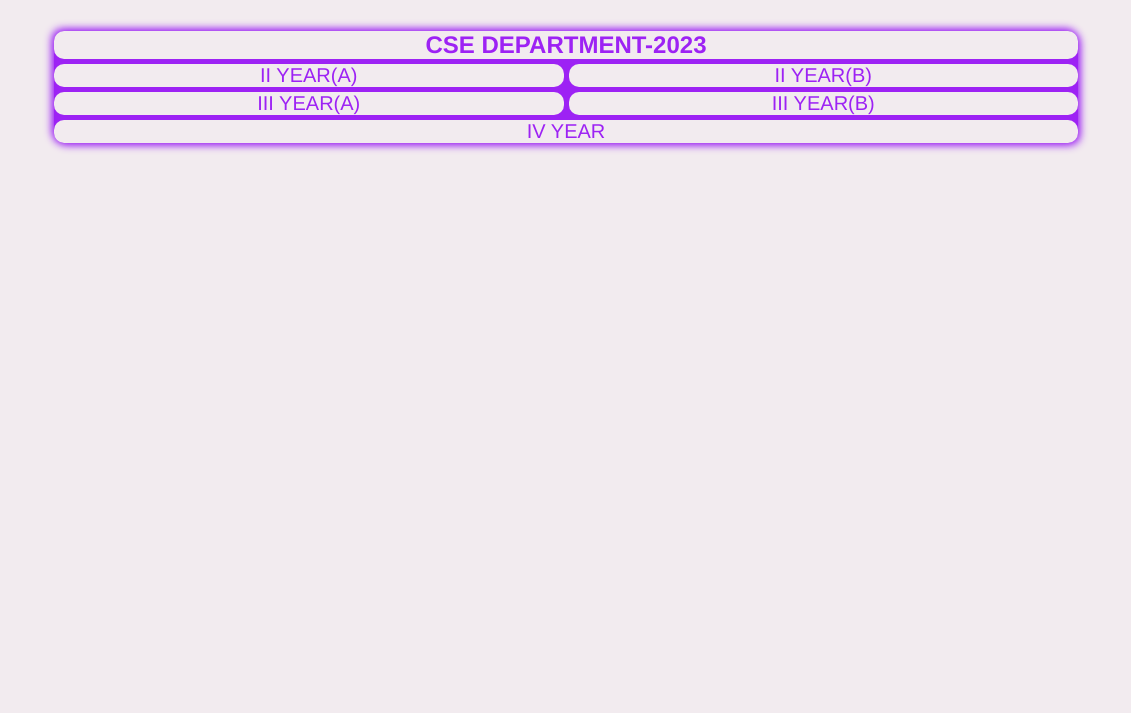
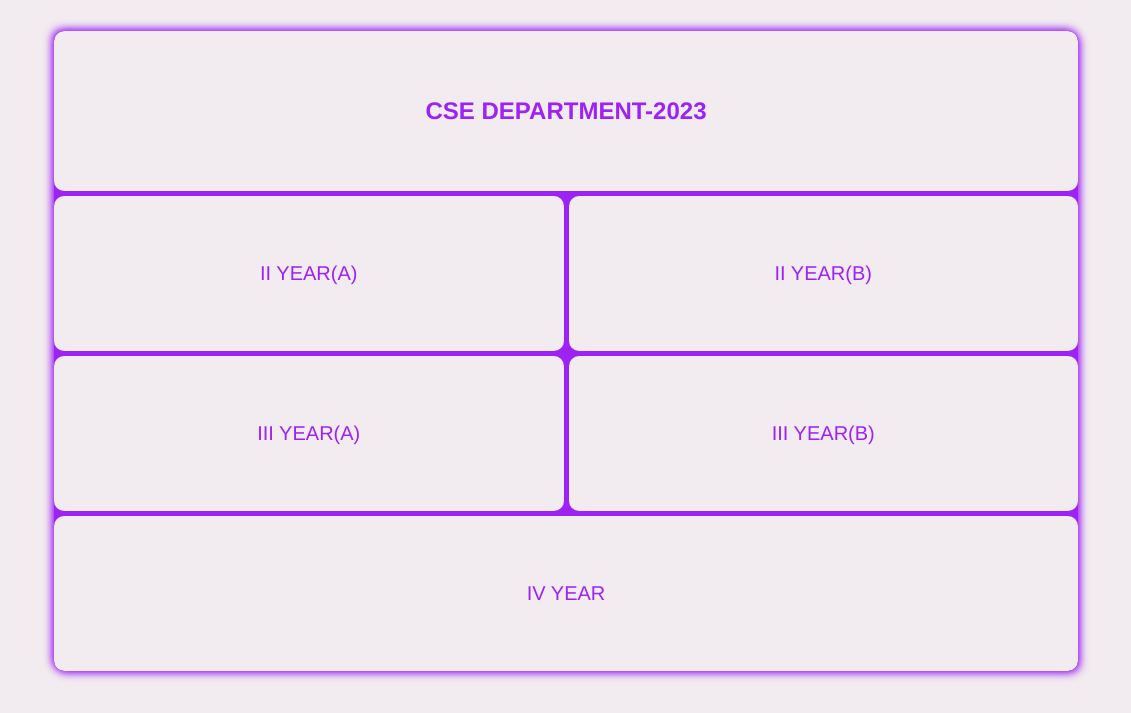
Before and after one commit to jahangeer7704/csestudents, a plain HTML site: page Index.html in a window 1280 px wide. Shown: the part 87-800 px from the top of the page, 74-1205 px from the left. Drawn offline with Linux system fonts and the light colour scheme.

Commit message:
Update firstpage.css
Removed min height caused bug and added overflow auto to the universal selector to overcome content overflow

```diff
--- a/firstpage.css
+++ b/firstpage.css
@@ -5,7 +5,7 @@
   list-style: none;
   font-family: "Franklin Gothic Medium", "Arial Narrow", Arial, sans-serif;
   text-decoration: none;
-
+  overflow:auto;
 }
 :root {
   --col1: #9d22f4;
@@ -14,7 +14,7 @@
   --col4: #0f0019;
 }
 .container {
-  min-height: 100vh;
+  height: 100vh;
   width: 100vw;
   background-color: var(--col2);
 }
```
